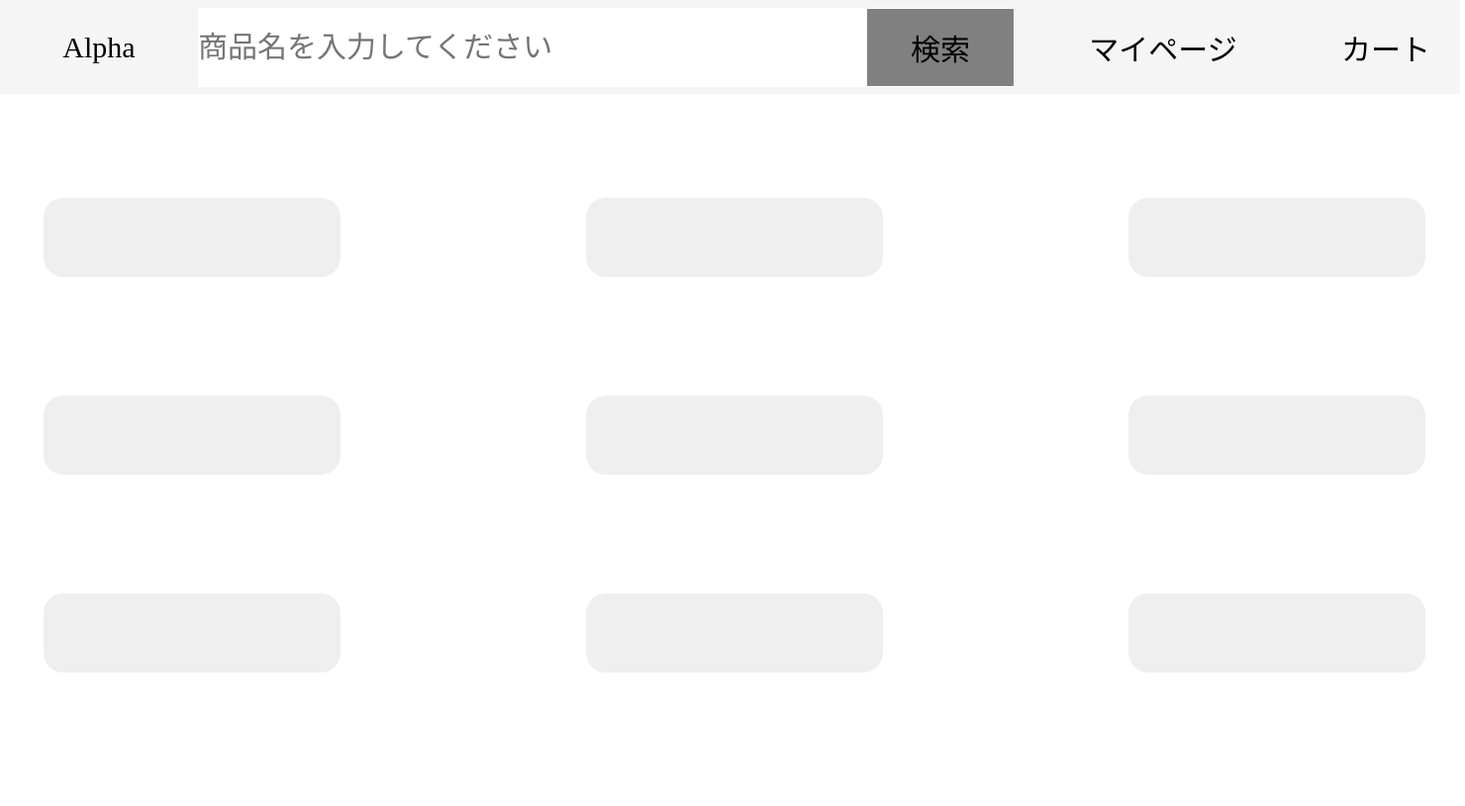
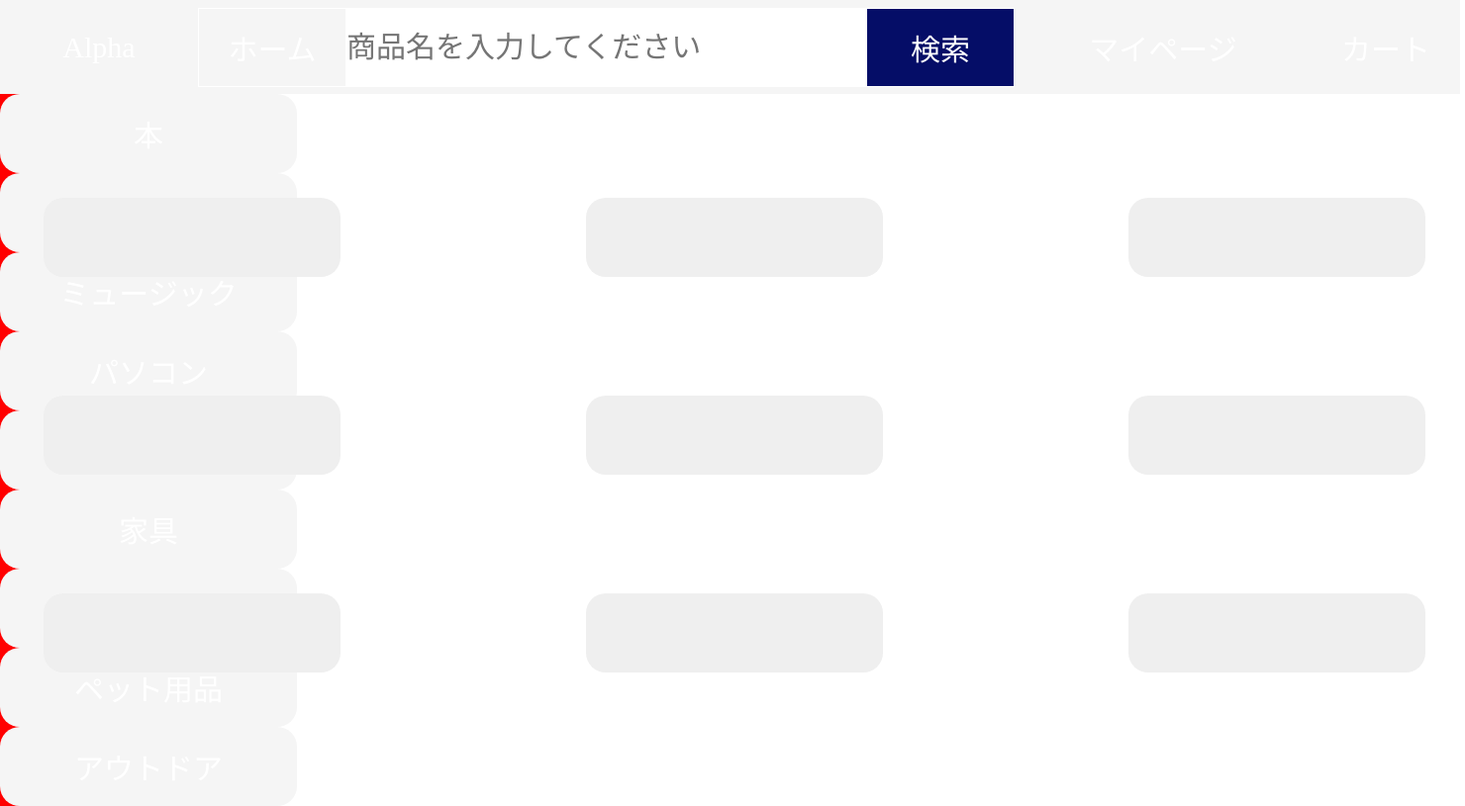
Before and after one commit to 5181017/mysite, a Django app: page /polls/home in a window 1480 px wide. Shown: the whole page at 99% size. Before the commit the page ends 680 px from the top, so only its background shows below. Run offline with Django 3.2, Linux system fonts and the light colour scheme; data that the repository does not hold is empty.

Commit message:
11-16-1435

```diff
--- a/polls/static/polls/css/template.css
+++ b/polls/static/polls/css/template.css
@@ -1,8 +1,7 @@
-
 *{
     margin: 0px;
     padding: 0px;
-    /* color: white; */
+    color: white;
     font-family:"Meiryo";
   }
 
@@ -11,15 +10,16 @@
     height:100%;
     /* background-image: url("./背景.png");
     background-size: 100% 100%; */
+    /* background-image: url("./hosizora.png"); */
   }
 
   button{
     border-width: 0ch;
-    background-color: gray;
+    background-color: #050D67;
   }
 
   button:hover{
-    border: 1px solid;
+    border: 1px solid white;
   }
 
   input{
@@ -38,7 +38,7 @@
   }
 
   .title{
-    background-image: url("./タイトル.png");
+    /* background-image: url("./タイトル.png"); */
     background-size: 100% 100%;
   }
 
@@ -51,7 +51,7 @@
     min-width:1475px;
     display:flex;
     flex-flow:row nowrap;
-    background-color: gray;
+    background-color: #050D67;
   }
 
   .immutable_form{
@@ -65,6 +65,7 @@
     flex-basis:3000px;
     flex-grow:1;
     flex-shrink:1;
+
   }
 
   .search_form{
@@ -72,3 +73,24 @@
     display:flex;
     flex-flow:row nowrap;
   }
+
+.listForm{
+  position: absolute;
+}
+
+.categoryList{
+  display:flex;
+  flex-direction: column;
+  flex-grow: 1;
+  flex-shrink: 1;
+  width: 200px;
+  height: 100%;
+  background-color: red;
+}
+
+.category_button{
+  height:50px;
+  width:200px;
+  min-width:100px;
+  font-size:16px;
+}
--- a/templates/polls/menu.html
+++ b/templates/polls/menu.html
@@ -10,11 +10,12 @@
 <body>
 
     <div class="form">
-        <form action="home" method="post">{% csrf_token %}<button class="immutable_form" name="logo" style="width:200px; min-width:200px;">Alpha</button></form>
+        <form >{% csrf_token %}<button class="immutable_form" name="logo" style="width:200px; min-width:200px;">Alpha</button></form>
+        <form action="home" method="post">{% csrf_token %}<button class="immutable_form wakusen" name="logo" style="width:150px; min-width:150px; ">ホーム</button></form>
         <form class="search_form" action="file:///D:/Users/5181025/FrontEND/htmlひな形/3p.html" method="post">
             {% csrf_token %}
             <input class="immutable_form searchBox" type="search" placeholder="商品名を入力してください" name="productName">
-            <input class="immutable_form" type="submit" value="検索"style="width:150px; min-width:150px; background-color: gray; border: 1px solid white;">
+            <input class="immutable_form" type="submit" value="検索"style="width:150px; min-width:150px; background-color: #050D67; border: 1px solid white;">
         </form>
         {% if 'userid' in request.session %}
             <form action="myPage" method="get">{% csrf_token %}<button class="immutable_form" name="login" style="width:300px; min-width:300px;">マイページ</button></form>
@@ -24,6 +25,20 @@
         <form action="cart" method="get">{% csrf_token %}<button class="immutable_form" name="cart" style="width:150px; min-width:150px;">カート</button></form>
     </div>
 
+    <div class="listForm">
+        <div class="categoryList">
+          <button class="category_button">本</button>
+          <button class="category_button">ゲーム</button>
+          <button class="category_button">ミュージック</button>
+          <button class="category_button">パソコン</button>
+          <button class="category_button">衣服</button>
+          <button class="category_button">家具</button>
+          <button class="category_button">食品</button>
+          <button class="category_button">ペット用品</button>
+          <button class="category_button">アウトドア</button>
+        </div>
+    </div>
+
     {% block menu %}
     {% endblock %}
 </body>
--- a/templates/polls/productDetails.html
+++ b/templates/polls/productDetails.html
@@ -16,7 +16,7 @@
       <p class="all_reviewStars">評価まとめ</p>
         <a href="/polls/review/{{ product.productID }}" class="addReview"><button style="font-size: 25px; padding: 10px;">レビュー作成</button></a>
       <div class="image_form">
-        <img src="./download.jpg" class="image">
+<!--        <img src="./download.jpg" class="image">-->
       </div>
     </div>
     </div>
```
Also changed, not shown: templates/polls/sidemenu.html (added, +10 -0 lines).
